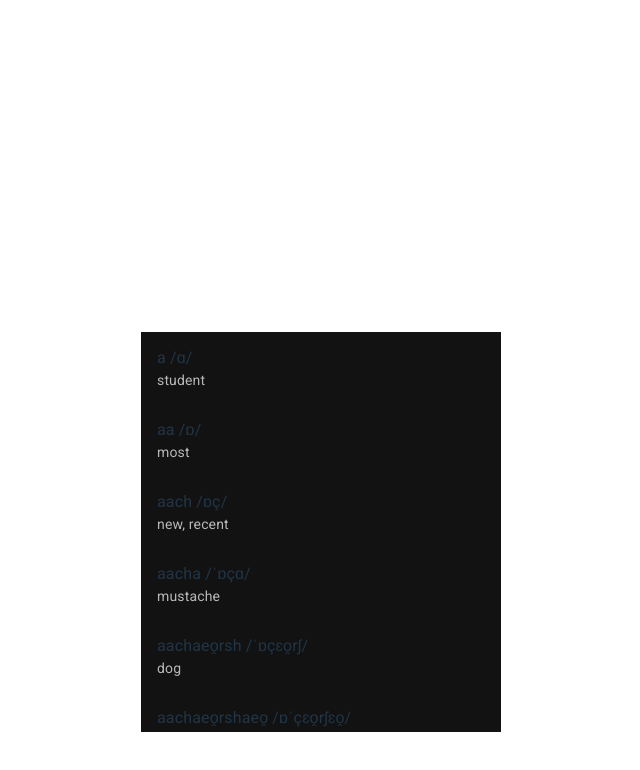
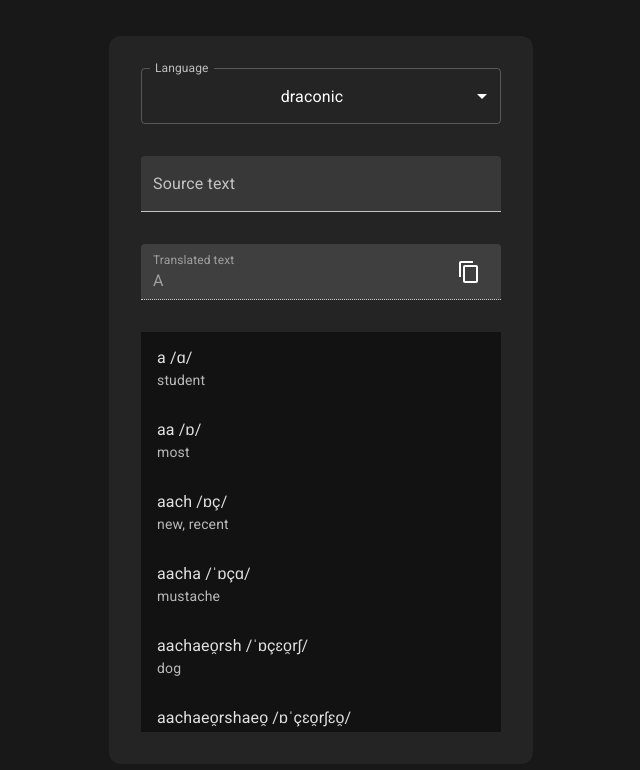
Before and after one commit to Tenebrie/exether-loc-mines, a React (Vite) app: page / in a window 1280 px wide. Shown: the top 770 px of the page, without its empty margins (319-959 px from the left). Built offline with nearby package versions, Linux system fonts and the light colour scheme; a web font is replaced by a local one.

Commit message:
fix: styles

```diff
--- a/src/index.css
+++ b/src/index.css
@@ -1,11 +1,16 @@
-:root {
+body {
+    background-color: #181818;
+}
+
+#root {
     font-family: Inter, system-ui, Avenir, Helvetica, Arial, sans-serif;
     line-height: 1.5;
     font-weight: 400;
 
-    color-scheme: light dark;
+    color-scheme: dark;
     color: rgba(255, 255, 255, 0.87);
     background-color: #242424;
+    border-radius: 12px;
 
     font-synthesis: none;
     text-rendering: optimizeLegibility;
@@ -18,6 +23,7 @@ a {
     color: #646cff;
     text-decoration: inherit;
 }
+
 a:hover {
     color: #535bf2;
 }
@@ -46,9 +52,11 @@ button {
     cursor: pointer;
     transition: border-color 0.25s;
 }
+
 button:hover {
     border-color: #646cff;
 }
+
 button:focus,
 button:focus-visible {
     outline: 4px auto -webkit-focus-ring-color;
@@ -59,9 +67,11 @@ button:focus-visible {
         color: #213547;
         background-color: #ffffff;
     }
+
     a:hover {
         color: #747bff;
     }
+
     button {
         background-color: #f9f9f9;
     }
```
